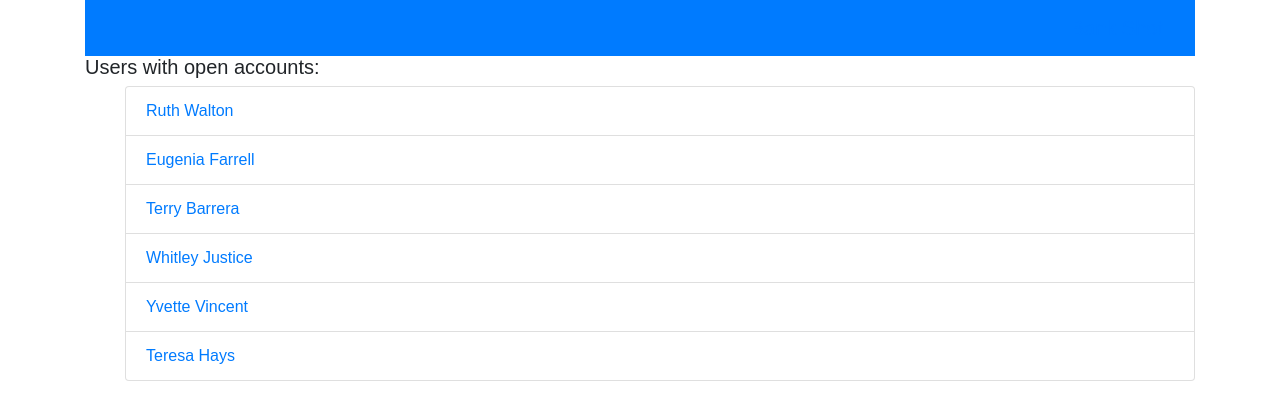
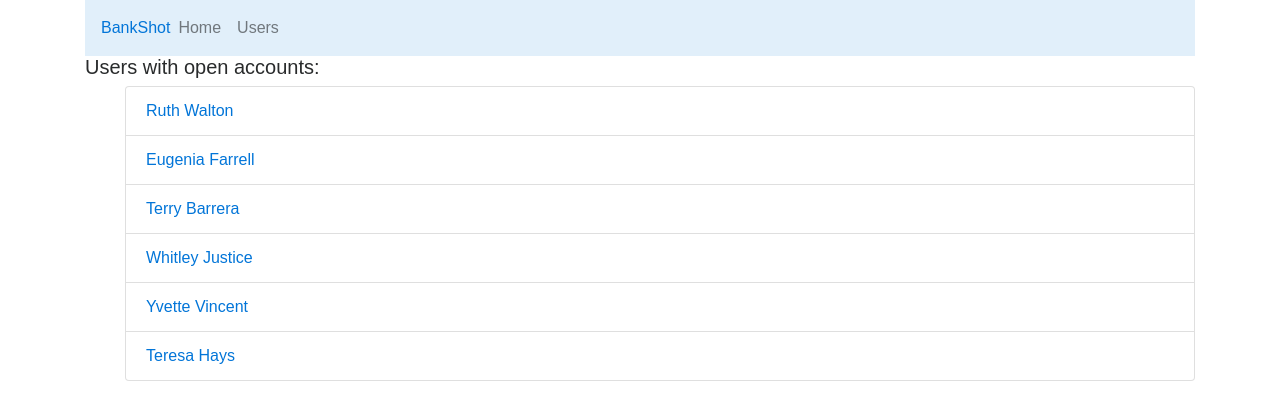
Before and after one commit to caep2015/Redux-Bank-App, a React app: page /users in a window 1280 px wide. Built offline with nearby package versions, Linux system fonts and the light colour scheme.

Commit message:
Updated CSS to bootstrap 4, styling modifications to Navbar

```diff
--- a/package.json
+++ b/package.json
@@ -3,12 +3,12 @@
   "version": "0.1.0",
   "private": true,
   "dependencies": {
+    "bootstrap": "^4.0.0-alpha.6",
     "immutability-helper": "^2.3.1",
     "react": "^15.6.1",
     "react-dom": "^15.6.1",
     "react-redux": "^5.0.6",
     "react-router-dom": "^4.2.2",
-    "react-scripts": "1.0.13",
     "redux": "^3.7.2"
   },
   "scripts": {
@@ -16,5 +16,8 @@
     "build": "react-scripts build",
     "test": "react-scripts test --env=jsdom",
     "eject": "react-scripts eject"
+  },
+  "devDependencies": {
+    "react-scripts": "^1.0.13"
   }
 }
--- a/public/index.html
+++ b/public/index.html
@@ -10,6 +10,7 @@
     -->
     <link rel="manifest" href="%PUBLIC_URL%/manifest.json">
     <link rel="shortcut icon" href="%PUBLIC_URL%/favicon.ico">
+    <link rel="stylesheet" href="https://maxcdn.bootstrapcdn.com/bootstrap/4.0.0-alpha.6/css/bootstrap.min.css" integrity="sha384-rwoIResjU2yc3z8GV/NPeZWAv56rSmLldC3R/AZzGRnGxQQKnKkoFVhFQhNUwEyJ" crossorigin="anonymous">
     <!--
       Notice the use of %PUBLIC_URL% in the tags above.
       It will be replaced with the URL of the `public` folder during the build.
@@ -19,8 +20,7 @@
       work correctly both with client-side routing and a non-root public URL.
       Learn how to configure a non-root public URL by running `npm run build`.
     -->
-<link rel="stylesheet" href="https://maxcdn.bootstrapcdn.com/bootstrap/4.0.0-beta/css/bootstrap.min.css" integrity="sha384-/Y6pD6FV/Vv2HJnA6t+vslU6fwYXjCFtcEpHbNJ0lyAFsXTsjBbfaDjzALeQsN6M" crossorigin="anonymous">
-<title>React Bank App</title>
+    <title>React Bank App</title>
   </head>
   <body>
     <noscript>
--- a/src/components/App.js
+++ b/src/components/App.js
@@ -2,9 +2,7 @@ import React, { Component } from 'react';
 import { Link } from 'react-router-dom';
 import '../styles/App.css';
 
-
 //import components and containers
-
 
 class App extends Component {
   render() {
@@ -22,7 +20,6 @@ class App extends Component {
             </div>
         </div>
 
-
     );
   }
 }
--- a/src/components/BaseLayout.js
+++ b/src/components/BaseLayout.js
@@ -5,12 +5,12 @@ export default class BaseLayout extends Component {
   render () {
     return (
       <div className='base-layout'>
-        <nav className="navbar navbar-toggleable-md navbar navbar-inverse bg-primary">
-          <button className="navbar-toggler navbar-toggler-right" type="button" data-toggle="collapse" data-target="#navbarNav" aria-controls="navbarNav" aria-expanded="false" aria-label="Toggle navigation">
+        <nav className="navbar navbar-toggleable-md navbar-light" style={{backgroundColor:"#E1EFFA"}}>
+          <button className="navbar-toggler navbar-toggler-right" type="button" data-toggle="collapse" data-target="#navbarSupportedContent" aria-controls="navbarSupportedContent" aria-expanded="false" aria-label="Toggle navigation">
             <span className="navbar-toggler-icon"></span>
           </button>
-          <NavLink className="navbar-brand" exact to='/'>Bank Shot</NavLink>
-          <div className="collapse navbar-collapse" id="navbarNav">
+          <NavLink activeClassName="selected" exact to='/'>BankShot</NavLink>
+          <div className="collapse navbar-collapse" id="navbarSupportedContent">
             <ul className="navbar-nav">
               <li className="nav-item">
                 <NavLink exact to='/' className="nav-link" activeClassName='selected'>Home</NavLink>
```
